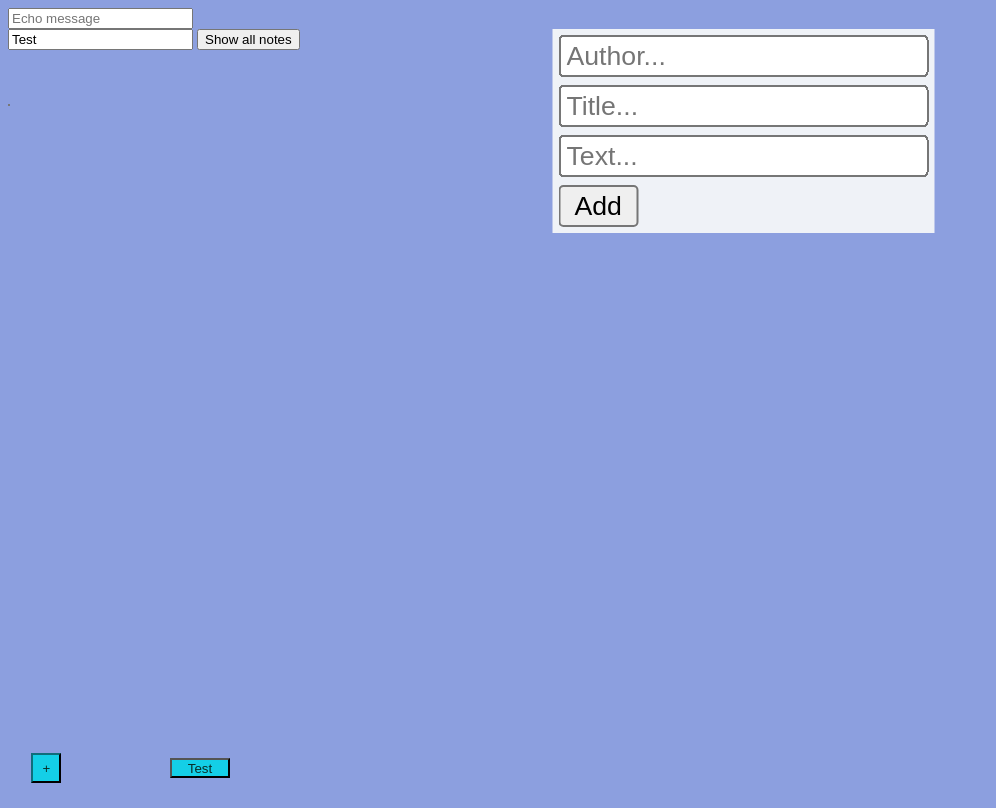
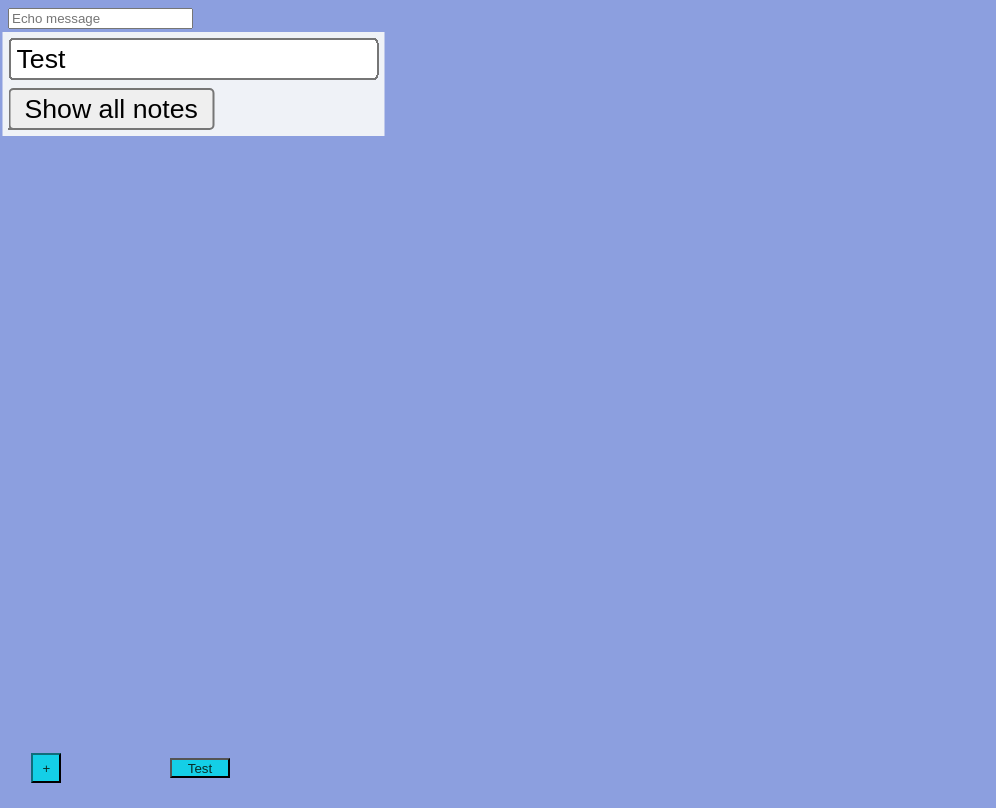
Before and after one commit to frtem2008/MegaNotes, a website: page Client/index.html in a window 1280 px wide. Shown: the whole page, without its empty margins (0-996 px from the left). Drawn offline with Linux system fonts and the light colour scheme; no server answers.

Commit message:
End of day 2

```diff
--- a/Client/index.html
+++ b/Client/index.html
@@ -10,11 +10,21 @@
   <script type="module" src="./dist/bundle.js"></script>
 
   <br />
-  <input id="NoteAuthor" placeholder="Author..." value="Test" />
-  <button id="GetAll">Show all notes</button>
+  <table class="AddANewNote1" id="TableShow" style="scale: 2">
+    <tr>
+      <td>
+        <input id="NoteAuthor" placeholder="Author..." value="Test" />
+      </td>
+    </tr>
+    <tr>
+      <td>
+        <button id="GetAll">Show all notes</button>
+      </td>
+    </tr>
+  </table>
 
   <br />
-  <table class="AddANewNote" id="TableAdd" style="scale: 2">
+  <table class="AddANewNote" id="TableAdd" style="scale: 2; display: none">
     <tr>
       <td>
         <input id="Author" placeholder="Author..." />
--- a/Client/index.js
+++ b/Client/index.js
@@ -18,7 +18,6 @@ async function main() {
     });
 
     socket.on("AllNotes", function (noteList) {
-      // TODO:
       // show all notes from note list
       console.log("Read notes from: " + noteList[0].author); //);
       // console.log(noteList);
@@ -68,17 +67,18 @@ async function main() {
         i++;
       }
 
+      // TODO:
       ////New
-      // var Newtable = document.createElement("table");
-      // tr = Newtable.insertRow(0);
-      // td0 = tr.insertCell(0);
-      // child0 = document.createElement("th");
-      // child0.innerHTML = `Author:`;
-      // td0.appendChild(child0);
-      // td01 = tr.insertCell(1);
-      // child01 = document.createElement("p");
-      // child01.innerHTML = `${noteList[0].author}`;
-      // td01.appendChild(child01);
+      var Newtable = document.createElement("table");
+      tr = Newtable.insertRow(0);
+      td0 = tr.insertCell(0);
+      child0 = document.createElement("p");
+      child0.innerHTML = `Author:`;
+      td0.appendChild(child0);
+      td01 = tr.insertCell(1);
+      child01 = document.createElement("p");
+      child01.innerHTML = `${noteList[0].author}`;
+      td01.appendChild(child01);
     });
   });
 
--- a/Client/styles.css
+++ b/Client/styles.css
@@ -83,6 +83,13 @@ body {
   top: 9%;
   left: 50%;
 }
+.AddANewNote1 {
+    position: absolute;
+    background-color: rgb(239, 242, 247);
+    border: 10px;
+    top: 50px;
+    left: 90px;
+}
 
 .EndNote {
   background-color: rgb(193, 210, 233);
@@ -114,8 +121,10 @@ body {
 } */
 
 .TestTable {
+    position: absolute;
     background-color: rgb(239, 242, 247);
     border: 1px solid #777;
+    top: 15%;
 }
 
 .TestTable td {
```
Also changed, not shown: Client/dist/bundle.js.
